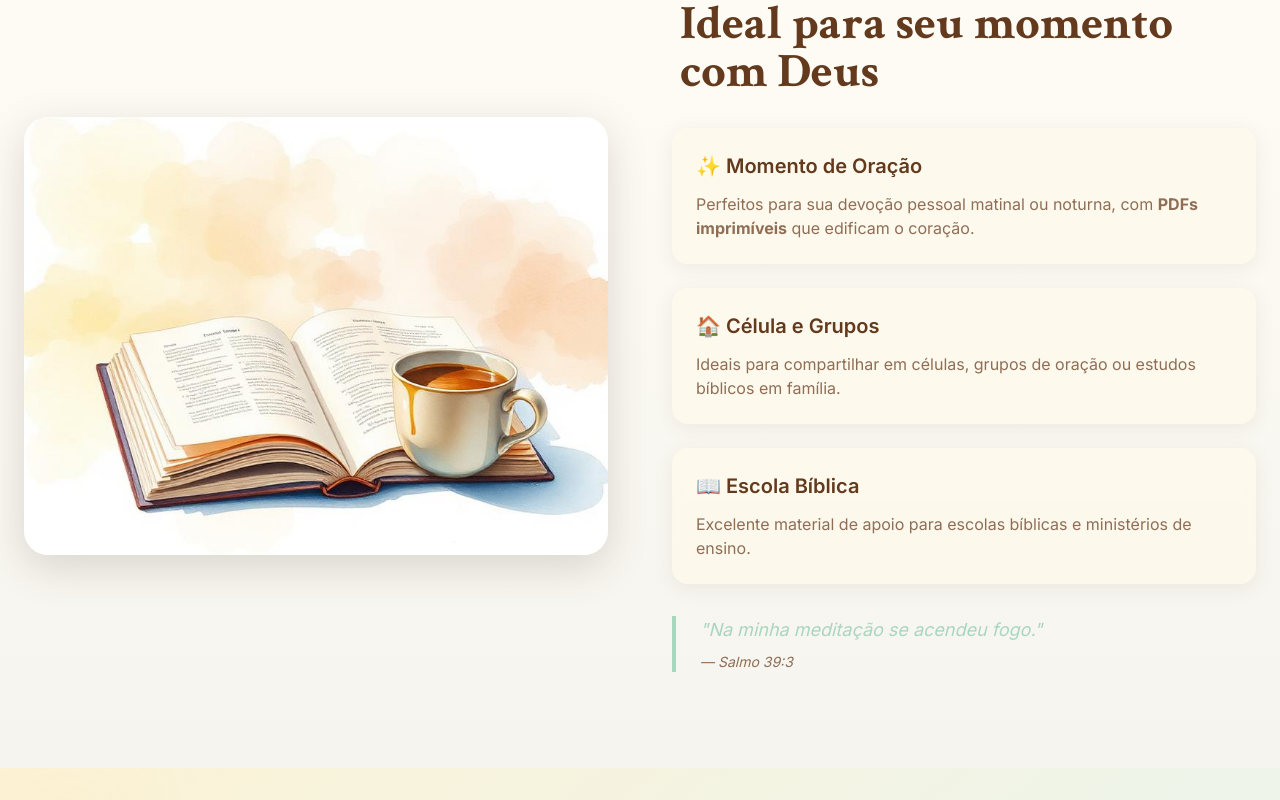
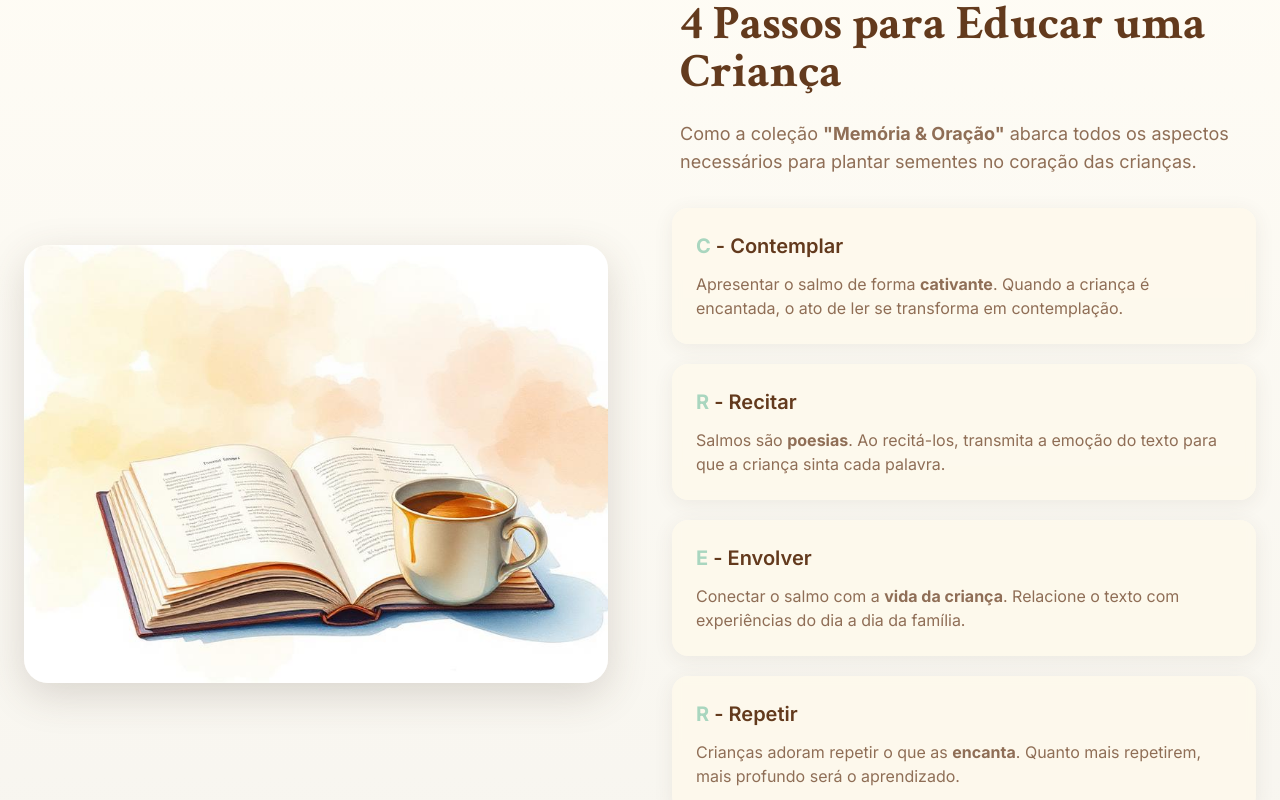
Before and after one commit to PastorEduardo/memoria-oracao-arte, a React (Vite) app: page / in a window 1280 px wide. Shown: the part 3040-3840 px from the top of the page. Built offline with nearby package versions, Linux system fonts and the light colour scheme; the HTML template or start-up script is replaced by a standard one.

Commit message:
Add CRER acronym section

```diff
--- a/src/components/TestimonialSection.tsx
+++ b/src/components/TestimonialSection.tsx
@@ -14,43 +14,56 @@ const TestimonialSection = () => {
           </div>
 
           <div className="order-1 lg:order-2">
-            <h2 className="text-3xl sm:text-4xl md:text-5xl font-serif font-bold text-primary mb-6 sm:mb-8 px-2">
-              Ideal para seu momento com Deus
+            <h2 className="text-3xl sm:text-4xl md:text-5xl font-serif font-bold text-primary mb-4 sm:mb-6 px-2">
+              4 Passos para Educar uma Criança
             </h2>
 
-            <div className="space-y-4 sm:space-y-6">
+            <p className="text-base sm:text-lg text-muted-foreground mb-6 sm:mb-8 px-2 leading-relaxed">
+              Como a coleção <strong>"Memória & Oração"</strong> abarca todos os aspectos necessários para plantar sementes no coração das crianças.
+            </p>
+
+            <div className="space-y-4 sm:space-y-5">
               <div className="bg-card/80 backdrop-blur-sm rounded-xl sm:rounded-2xl p-4 sm:p-6 shadow-soft">
                 <h3 className="text-lg sm:text-xl font-semibold text-primary mb-2 sm:mb-3">
-                  ✨ Momento de Oração
+                  <span className="text-sage font-bold">C</span> - Contemplar
                 </h3>
                 <p className="text-sm sm:text-base text-muted-foreground leading-relaxed">
-                  Perfeitos para sua devoção pessoal matinal ou noturna, com <strong>PDFs imprimíveis</strong> que edificam o coração.
+                  Apresentar o salmo de forma <strong>cativante</strong>. Quando a criança é encantada, o ato de ler se transforma em contemplação.
                 </p>
               </div>
 
               <div className="bg-card/80 backdrop-blur-sm rounded-xl sm:rounded-2xl p-4 sm:p-6 shadow-soft">
                 <h3 className="text-lg sm:text-xl font-semibold text-primary mb-2 sm:mb-3">
-                  🏠 Célula e Grupos
+                  <span className="text-sage font-bold">R</span> - Recitar
                 </h3>
                 <p className="text-sm sm:text-base text-muted-foreground leading-relaxed">
-                  Ideais para compartilhar em células, grupos de oração ou estudos bíblicos em família.
+                  Salmos são <strong>poesias</strong>. Ao recitá-los, transmita a emoção do texto para que a criança sinta cada palavra.
                 </p>
               </div>
 
               <div className="bg-card/80 backdrop-blur-sm rounded-xl sm:rounded-2xl p-4 sm:p-6 shadow-soft">
                 <h3 className="text-lg sm:text-xl font-semibold text-primary mb-2 sm:mb-3">
-                  📖 Escola Bíblica
+                  <span className="text-sage font-bold">E</span> - Envolver
                 </h3>
                 <p className="text-sm sm:text-base text-muted-foreground leading-relaxed">
-                  Excelente material de apoio para escolas bíblicas e ministérios de ensino.
+                  Conectar o salmo com a <strong>vida da criança</strong>. Relacione o texto com experiências do dia a dia da família.
+                </p>
+              </div>
+
+              <div className="bg-card/80 backdrop-blur-sm rounded-xl sm:rounded-2xl p-4 sm:p-6 shadow-soft">
+                <h3 className="text-lg sm:text-xl font-semibold text-primary mb-2 sm:mb-3">
+                  <span className="text-sage font-bold">R</span> - Repetir
+                </h3>
+                <p className="text-sm sm:text-base text-muted-foreground leading-relaxed">
+                  Crianças adoram repetir o que as <strong>encanta</strong>. Quanto mais repetirem, mais profundo será o aprendizado.
                 </p>
               </div>
             </div>
 
             <div className="mt-6 sm:mt-8">
               <blockquote className="text-base sm:text-lg italic text-sage border-l-4 border-sage pl-4 sm:pl-6">
-                "Na minha meditação se acendeu fogo."
-                <footer className="text-sm text-muted-foreground mt-2">— Salmo 39:3</footer>
+                "Educar é plantar sementes no coração das crianças, para que colham frutos virtuosos na vida adulta."
+                <footer className="text-sm text-muted-foreground mt-2">— Método CRER</footer>
               </blockquote>
             </div>
           </div>
```
